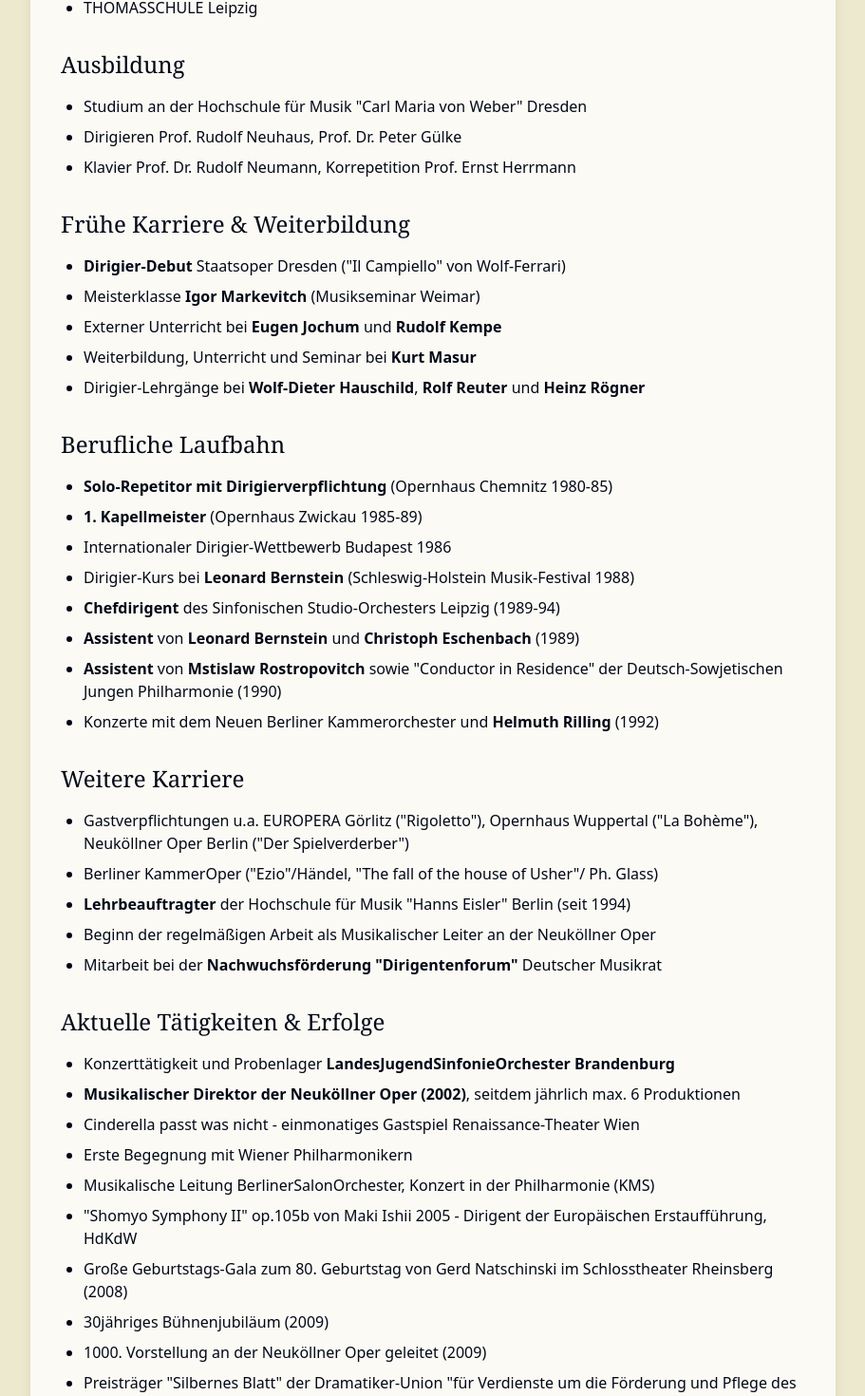
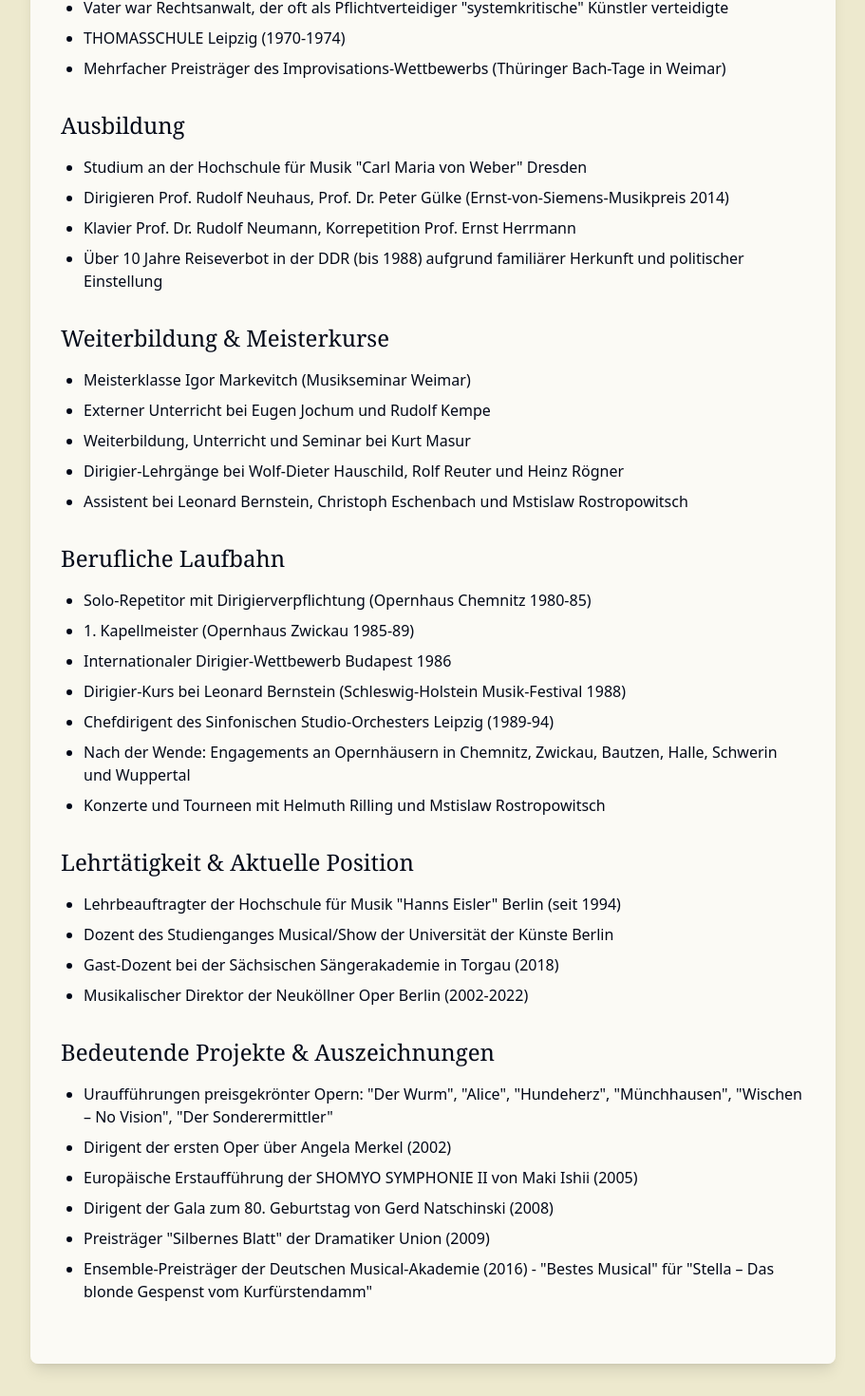
Before and after one commit to aglander/hpkirchberg, a React (Vite) app: page /biographie in a window 1280 px wide. Shown: the part 396-1866 px from the top of the page at 95% size, without its empty margins (184-1095 px from the left). Built offline with nearby package versions, Linux system fonts and the light colour scheme.

Commit message:
Update biography content from Wikipedia
Enhanced the biography section by adding missing details based on the provided Wikipedia article. Included information about early life, education, career milestones, and notable achievements.
[skip gpt_engineer]

```diff
--- a/src/pages/Biography.tsx
+++ b/src/pages/Biography.tsx
@@ -11,13 +11,15 @@ const Biography = () => {
 
           <div className="prose prose-lg max-w-none">
             <section className="mb-8">
-              <h2 className="text-2xl font-serif mb-4">Frühe Jahre</h2>
+              <h2 className="text-2xl font-serif mb-4">Frühe Jahre & Familie</h2>
               <ul className="list-disc pl-6 space-y-2">
                 <li>in Leipzig geboren</li>
                 <li>verheiratet, 2 Kinder</li>
                 <li>erster Klavierunterricht mit 5 Jahren</li>
                 <li>erstes öffentliches Konzert mit 6 Jahren</li>
-                <li>THOMASSCHULE Leipzig</li>
+                <li>Vater war Rechtsanwalt, der oft als Pflichtverteidiger "systemkritische" Künstler verteidigte</li>
+                <li>THOMASSCHULE Leipzig (1970-1974)</li>
+                <li>Mehrfacher Preisträger des Improvisations-Wettbewerbs (Thüringer Bach-Tage in Weimar)</li>
               </ul>
             </section>
 
@@ -25,61 +27,55 @@ const Biography = () => {
               <h2 className="text-2xl font-serif mb-4">Ausbildung</h2>
               <ul className="list-disc pl-6 space-y-2">
                 <li>Studium an der Hochschule für Musik "Carl Maria von Weber" Dresden</li>
-                <li>Dirigieren Prof. Rudolf Neuhaus, Prof. Dr. Peter Gülke</li>
+                <li>Dirigieren Prof. Rudolf Neuhaus, Prof. Dr. Peter Gülke (Ernst-von-Siemens-Musikpreis 2014)</li>
                 <li>Klavier Prof. Dr. Rudolf Neumann, Korrepetition Prof. Ernst Herrmann</li>
+                <li>Über 10 Jahre Reiseverbot in der DDR (bis 1988) aufgrund familiärer Herkunft und politischer Einstellung</li>
               </ul>
             </section>
 
             <section className="mb-8">
-              <h2 className="text-2xl font-serif mb-4">Frühe Karriere & Weiterbildung</h2>
+              <h2 className="text-2xl font-serif mb-4">Weiterbildung & Meisterkurse</h2>
               <ul className="list-disc pl-6 space-y-2">
-                <li><strong>Dirigier-Debut</strong> Staatsoper Dresden ("Il Campiello" von Wolf-Ferrari)</li>
-                <li>Meisterklasse <strong>Igor Markevitch</strong> (Musikseminar Weimar)</li>
-                <li>Externer Unterricht bei <strong>Eugen Jochum</strong> und <strong>Rudolf Kempe</strong></li>
-                <li>Weiterbildung, Unterricht und Seminar bei <strong>Kurt Masur</strong></li>
-                <li>Dirigier-Lehrgänge bei <strong>Wolf-Dieter Hauschild</strong>, <strong>Rolf Reuter</strong> und <strong>Heinz Rögner</strong></li>
+                <li>Meisterklasse Igor Markevitch (Musikseminar Weimar)</li>
+                <li>Externer Unterricht bei Eugen Jochum und Rudolf Kempe</li>
+                <li>Weiterbildung, Unterricht und Seminar bei Kurt Masur</li>
+                <li>Dirigier-Lehrgänge bei Wolf-Dieter Hauschild, Rolf Reuter und Heinz Rögner</li>
+                <li>Assistent bei Leonard Bernstein, Christoph Eschenbach und Mstislaw Rostropowitsch</li>
               </ul>
             </section>
 
             <section className="mb-8">
               <h2 className="text-2xl font-serif mb-4">Berufliche Laufbahn</h2>
               <ul className="list-disc pl-6 space-y-2">
-                <li><strong>Solo-Repetitor mit Dirigierverpflichtung</strong> (Opernhaus Chemnitz 1980-85)</li>
-                <li><strong>1. Kapellmeister</strong> (Opernhaus Zwickau 1985-89)</li>
+                <li>Solo-Repetitor mit Dirigierverpflichtung (Opernhaus Chemnitz 1980-85)</li>
+                <li>1. Kapellmeister (Opernhaus Zwickau 1985-89)</li>
                 <li>Internationaler Dirigier-Wettbewerb Budapest 1986</li>
-                <li>Dirigier-Kurs bei <strong>Leonard Bernstein</strong> (Schleswig-Holstein Musik-Festival 1988)</li>
-                <li><strong>Chefdirigent</strong> des Sinfonischen Studio-Orchesters Leipzig (1989-94)</li>
-                <li><strong>Assistent</strong> von <strong>Leonard Bernstein</strong> und <strong>Christoph Eschenbach</strong> (1989)</li>
-                <li><strong>Assistent</strong> von <strong>Mstislaw Rostropovitch</strong> sowie "Conductor in Residence" der Deutsch-Sowjetischen Jungen Philharmonie (1990)</li>
-                <li>Konzerte mit dem Neuen Berliner Kammerorchester und <strong>Helmuth Rilling</strong> (1992)</li>
+                <li>Dirigier-Kurs bei Leonard Bernstein (Schleswig-Holstein Musik-Festival 1988)</li>
+                <li>Chefdirigent des Sinfonischen Studio-Orchesters Leipzig (1989-94)</li>
+                <li>Nach der Wende: Engagements an Opernhäusern in Chemnitz, Zwickau, Bautzen, Halle, Schwerin und Wuppertal</li>
+                <li>Konzerte und Tourneen mit Helmuth Rilling und Mstislaw Rostropowitsch</li>
               </ul>
             </section>
 
             <section className="mb-8">
-              <h2 className="text-2xl font-serif mb-4">Weitere Karriere</h2>
+              <h2 className="text-2xl font-serif mb-4">Lehrtätigkeit & Aktuelle Position</h2>
               <ul className="list-disc pl-6 space-y-2">
-                <li>Gastverpflichtungen u.a. EUROPERA Görlitz ("Rigoletto"), Opernhaus Wuppertal ("La Bohème"), Neuköllner Oper Berlin ("Der Spielverderber")</li>
-                <li>Berliner KammerOper ("Ezio"/Händel, "The fall of the house of Usher"/ Ph. Glass)</li>
-                <li><strong>Lehrbeauftragter</strong> der Hochschule für Musik "Hanns Eisler" Berlin (seit 1994)</li>
-                <li>Beginn der regelmäßigen Arbeit als Musikalischer Leiter an der Neuköllner Oper</li>
-                <li>Mitarbeit bei der <strong>Nachwuchsförderung "Dirigentenforum"</strong> Deutscher Musikrat</li>
+                <li>Lehrbeauftragter der Hochschule für Musik "Hanns Eisler" Berlin (seit 1994)</li>
+                <li>Dozent des Studienganges Musical/Show der Universität der Künste Berlin</li>
+                <li>Gast-Dozent bei der Sächsischen Sängerakademie in Torgau (2018)</li>
+                <li>Musikalischer Direktor der Neuköllner Oper Berlin (2002-2022)</li>
               </ul>
             </section>
 
             <section className="mb-8">
-              <h2 className="text-2xl font-serif mb-4">Aktuelle Tätigkeiten & Erfolge</h2>
+              <h2 className="text-2xl font-serif mb-4">Bedeutende Projekte & Auszeichnungen</h2>
               <ul className="list-disc pl-6 space-y-2">
-                <li>Konzerttätigkeit und Probenlager <strong>LandesJugendSinfonieOrchester Brandenburg</strong></li>
-                <li><strong>Musikalischer Direktor der Neuköllner Oper (2002)</strong>, seitdem jährlich max. 6 Produktionen</li>
-                <li>Cinderella passt was nicht - einmonatiges Gastspiel Renaissance-Theater Wien</li>
-                <li>Erste Begegnung mit Wiener Philharmonikern</li>
-                <li>Musikalische Leitung BerlinerSalonOrchester, Konzert in der Philharmonie (KMS)</li>
-                <li>"Shomyo Symphony II" op.105b von Maki Ishii 2005 - Dirigent der Europäischen Erstaufführung, HdKdW</li>
-                <li>Große Geburtstags-Gala zum 80. Geburtstag von Gerd Natschinski im Schlosstheater Rheinsberg (2008)</li>
-                <li>30jähriges Bühnenjubiläum (2009)</li>
-                <li>1000. Vorstellung an der Neuköllner Oper geleitet (2009)</li>
-                <li>Preisträger "Silbernes Blatt" der Dramatiker-Union "für Verdienste um die Förderung und Pflege des zeitgenössischen musikdramatischen Schaffens" (2009)</li>
-                <li>2010 - erste musikalische Arbeit bei den Bayreuther Festspielen ("Wagner für Kinder" - Tannhäuser)</li>
+                <li>Uraufführungen preisgekrönter Opern: "Der Wurm", "Alice", "Hundeherz", "Münchhausen", "Wischen – No Vision", "Der Sonderermittler"</li>
+                <li>Dirigent der ersten Oper über Angela Merkel (2002)</li>
+                <li>Europäische Erstaufführung der SHOMYO SYMPHONIE II von Maki Ishii (2005)</li>
+                <li>Dirigent der Gala zum 80. Geburtstag von Gerd Natschinski (2008)</li>
+                <li>Preisträger "Silbernes Blatt" der Dramatiker Union (2009)</li>
+                <li>Ensemble-Preisträger der Deutschen Musical-Akademie (2016) - "Bestes Musical" für "Stella – Das blonde Gespenst vom Kurfürstendamm"</li>
               </ul>
             </section>
           </div>
```
